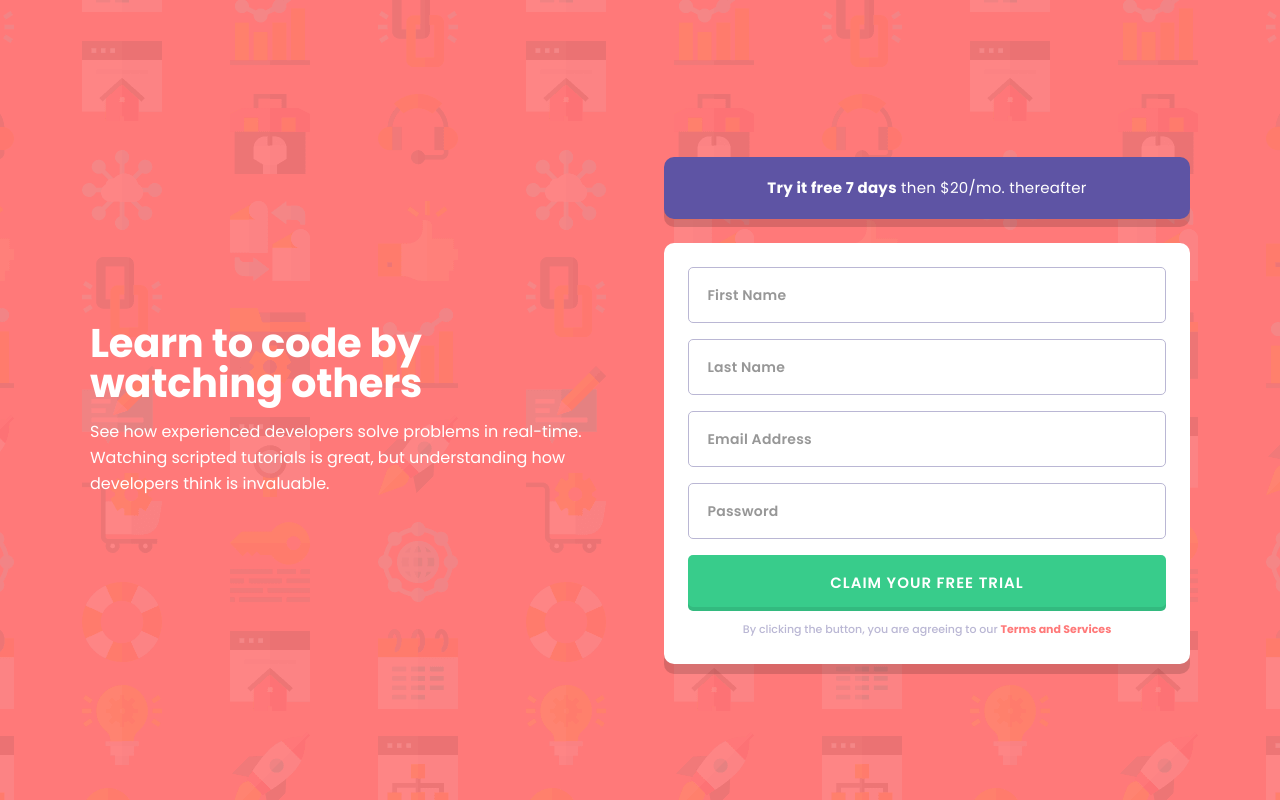
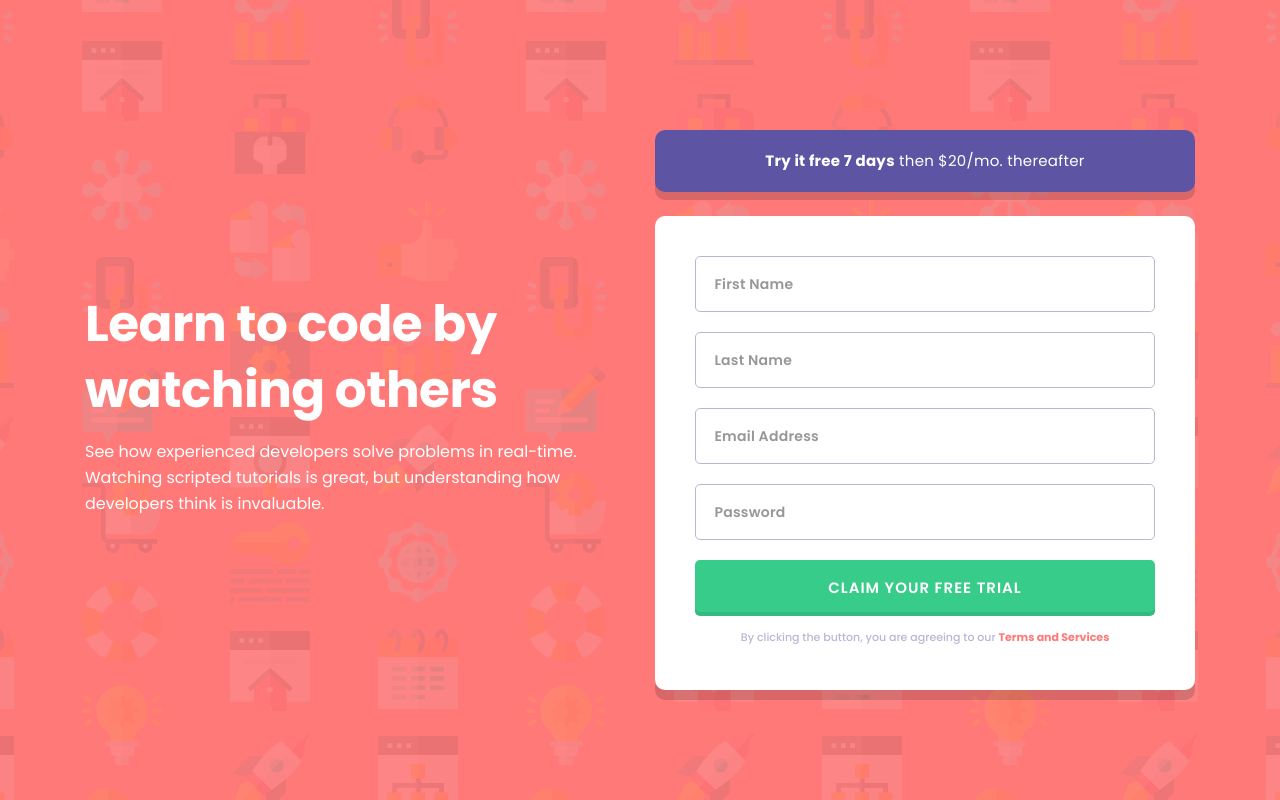
Before and after one commit to DalaScript/intro-component-with-sign-up-form, a plain HTML site: page index.html in a window 1280 px wide. Drawn offline with Linux system fonts and the light colour scheme.

Commit message:
reade for tablet and desktop devices

```diff
--- a/assets/styles/styles.scss
+++ b/assets/styles/styles.scss
@@ -72,7 +72,6 @@ main {
 
 .intro__title {
     margin-bottom: 1rem;
-    height: 80px;
 
     font-size: 1.75rem;
     font-weight: 700;
@@ -134,6 +133,8 @@ main {
     letter-spacing: 0.25px;
 
     color: $dark-blue;
+
+    caret-color: $blue;
 }
 
 .form__group input::placeholder {
@@ -142,7 +143,7 @@ main {
 }
 
 .form__group input:focus {
-    border-color: $dark-blue;
+    border-color: $blue;
 }
 
 .error-msg {
@@ -211,24 +212,41 @@ main {
     }
 
     main {
-        max-width: 1100px;
+        max-width: 1110px;
 
         flex-direction: row;
         align-items: center;
-        gap: 3rem;
+        gap: 2.8125rem;
     }
 
     .intro {
-        flex: 1;
-
+        flex: 1 1 525px;
         text-align: left;
     }
 
     .intro__title {
-        font-size: 2.5rem;
+        font-size: 3.125rem;
+        line-height: 4.09375rem;
+        letter-spacing: -0.0325rem;
+    }
+
+    .intro__text {
+        margin-bottom: 0.6875rem;
     }
 
     .form-section {
-        flex: 1;
+        flex: 1 1 540px;
+    }
+
+    .form {
+        padding: 2.5rem;
+    }
+
+    .form__group {
+        margin-bottom: 1.25rem;
+    }
+
+    .form__terms {
+        line-height: 1.625rem;
     }
 }
```
Also changed, not shown: assets/styles/styles.css.
